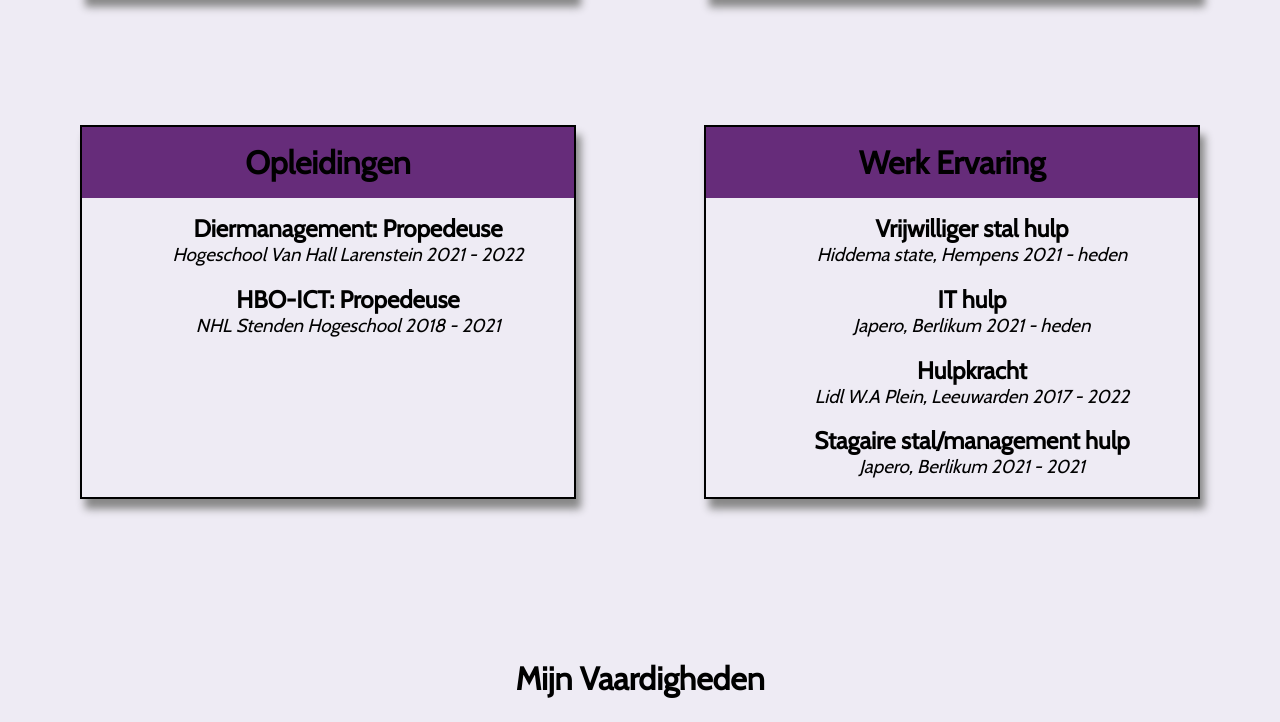
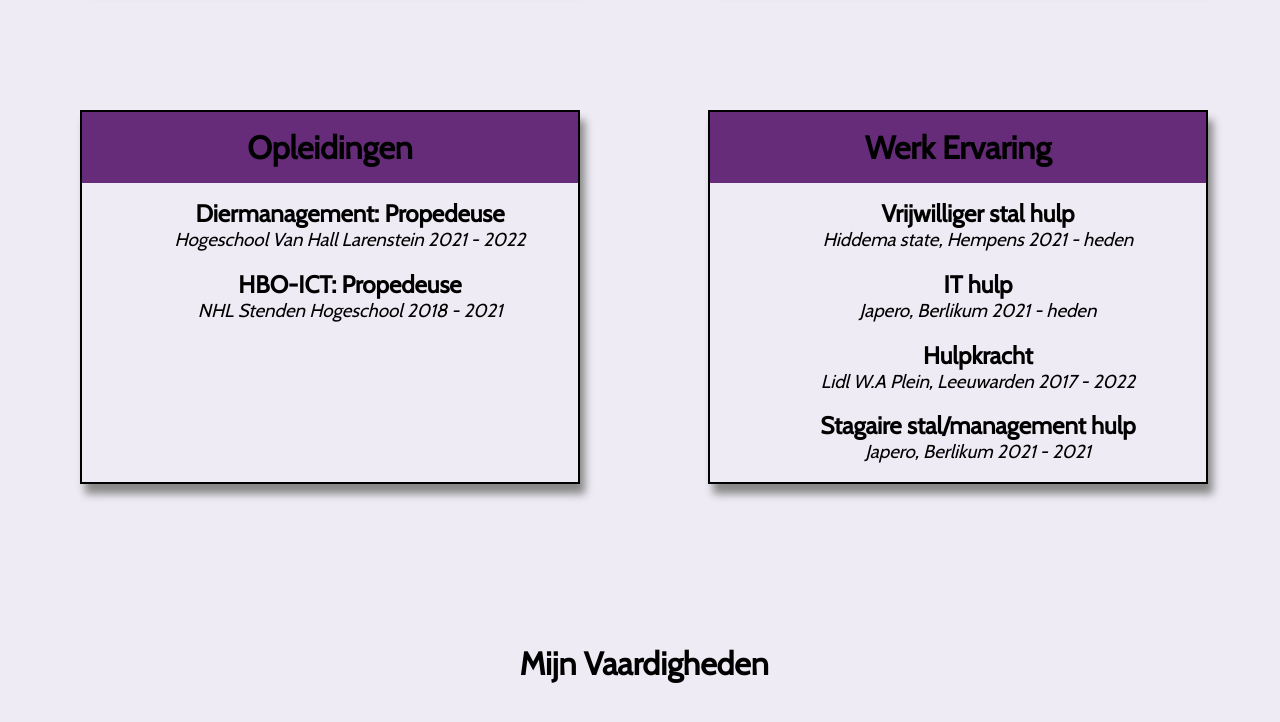
Before and after one commit to AaronDB2/portfolio-website, a plain HTML site: page index.html in a window 1280 px wide. Shown: the part 1418-2140 px from the top of the page. Drawn offline with nearby package versions, Linux system fonts and the light colour scheme.

Commit message:
Refactored HTML and CSS and about info boxes no longer stretch to far with bigger screens or are to small when screen gets smaller

```diff
--- a/index.css
+++ b/index.css
@@ -35,7 +35,7 @@ body {
   height: 100%;
   margin: 0;
   display: grid;
-  grid-template-rows: auto 1fr auto;
+  grid-template-rows: 3.5rem 1fr auto;
   grid-template-areas:
     "header"
     "main"
@@ -65,6 +65,11 @@ body::-webkit-scrollbar {
   margin: 4rem;
   border: solid black 2px;
   box-shadow: 5px 10px 8px #888888;
+}
+
+.container--half-sized {
+  min-width: 500px;
+  max-width: 776px;
 }
 
 /* Heading Container */
@@ -129,6 +134,9 @@ body::-webkit-scrollbar {
 .main-header {
   grid-area: header;
   background-color: var(--header-background-color);
+  position: fixed;
+  width: 100vw;
+  z-index: 100;
 }
 
 .main-header-nav {
@@ -166,12 +174,11 @@ main {
 
 .about-container {
   display: grid;
-  grid-template-rows: auto auto auto auto;
+  grid-template-rows: auto auto auto;
   grid-template-areas:
     "about-heading"
     "about-bio"
-    "about-info-grid"
-    "about-prof-info";
+    "about-info-grid";
   padding: 1rem;
 }
 
@@ -201,11 +208,33 @@ main {
   padding: 0;
 }
 
+/* About Bio */
+
+.about__bio-container {
+  grid-area: about-bio;
+}
+
+.about__bio-title {
+  text-align: center;
+  margin-top: 5rem;
+}
+
+.about__bio-text {
+  text-align: center;
+  margin-bottom: 5rem;
+}
+
+/* About Info */
+
 .about__info {
   display: grid;
   grid-area: about-info-grid;
   grid-template-columns: 1fr 1fr;
-  grid-template-areas: "about-contact-info about-hobby-info";
+  grid-template-rows: auto auto;
+  grid-template-areas:
+    "about-contact-info about-hobby-info"
+    "about-education-info about-work-info";
+  margin: 0 auto;
 }
 
 /* About Contact */
@@ -296,35 +325,10 @@ main {
   display: inline-block;
 }
 
-/* About Bio */
-
-.about__bio-container {
-  grid-area: about-bio;
-}
-
-.about__bio-title {
-  text-align: center;
-  margin-top: 5rem;
-}
-
-.about__bio-text {
-  text-align: center;
-  margin-bottom: 5rem;
-}
-
-/* About Profesional Info */
-
-.about__info-professional-container {
-  grid-area: about-prof-info;
-  display: grid;
-  grid-template-columns: 1fr 1fr;
-  grid-template-areas: "education-info work-info";
-}
-
 /* About Education */
 
 .about__education-container {
-  grid-area: education-info;
+  grid-area: about-education-info;
   text-align: center;
 }
 
@@ -341,7 +345,7 @@ main {
 /* About Work */
 
 .about__work-container {
-  grid-area: work-info;
+  grid-area: about-work-info;
   text-align: center;
 }
 
@@ -500,6 +504,7 @@ main {
 .projects__title {
   text-align: center;
   margin-top: 5rem;
+  font-size: 2rem;
 }
 
 .projects-container {
--- a/index.html
+++ b/index.html
@@ -55,7 +55,7 @@
         <!-- About Info -->
         <div class="about__info">
           <!-- About Contact Info -->
-          <div class="about__contact-info-container container">
+          <div class="about__contact-info-container container container--half-sized">
             <div class="heading-color-purple heading-container">
               <h2 class="about__contact-title">Gegevens</h2>
             </div>
@@ -73,7 +73,7 @@
             </address>
           </div>
           <!-- About Hobby Info -->
-          <div class="about__hobby-info-container container">
+          <div class="about__hobby-info-container container container--half-sized">
             <div class="heading-color-purple heading-container">
               <h2 class="about__hobby-title heading-color-purple">Hobby's</h2>
             </div>
@@ -84,11 +84,8 @@
               <li class="about__hobby-item"><i class="fa-solid fa-dumbbell"></i> Fitnessen </li>
             </ul>
           </div>
-        </div>
-        <!-- About Professional Info -->
-        <div class="about__info-professional-container">
           <!-- About Education -->
-          <div class="about__education-container container">
+          <div class="about__education-container container container--half-sized">
             <h1 class="about__education-title heading-color-purple">Opleidingen</h1>
             <ul class="about__education-items list-items">
               <li class="about__education-item">
@@ -102,7 +99,7 @@
             </ul>
           </div>
           <!-- About Work -->
-          <div class="about__work-container container">
+          <div class="about__work-container container container--half-sized">
             <h1 class="about__work-title heading-color-purple">Werk Ervaring</h1>
             <ul class="about__work-items list-items">
               <li class="about__work-item">
@@ -241,8 +238,9 @@
         </div>
       </div>
       <!-- Projects -->
+      <section class="projects__section" id="projects">
         <h1 class="projects__title">Projecten</h1>
-      <div class="projects-container" id="projects">
+        <div class="projects-container">
           <!-- Natours -->
           <div class="projects__project-container container">
             <h2 class="projects__project-title heading-color-purple">Natours</h2>
@@ -275,6 +273,7 @@
             <span class="projects__project-icons"><a href="https://japero.nl/" target="_blank"><img src="/images/japero-logo.jpeg" alt=""></a></span>
           </div>
         </div>
+      </section>
       <!-- Contact -->
       <section class="contact-section" id="contact">
         <h1 class="contact-section__title">Contact</h1>
```
Lines whose indentation alone changed are shown as unchanged.
